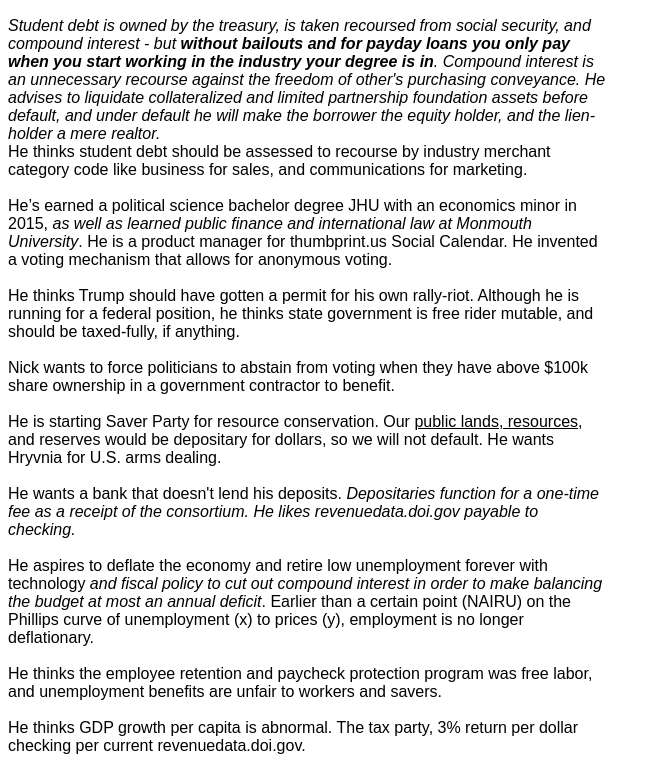
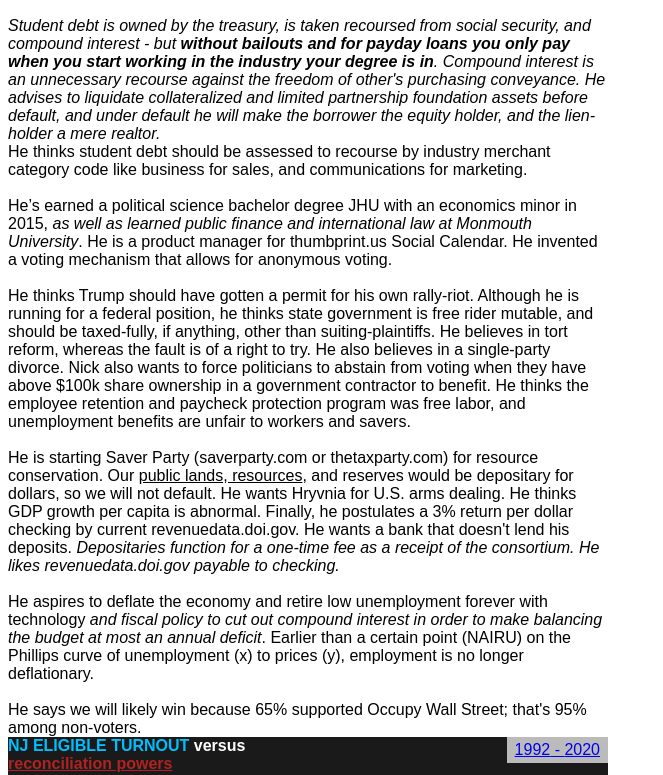
Before and after one commit to NickCarducci/TruncatedWholesaleTax, a React (Create React App) app: page / in a window 1280 px wide. Shown: the part 441-1216 px from the top of the page, without its empty margins (0-663 px from the left). Built offline with nearby package versions, Linux system fonts and the light colour scheme; a web font is replaced by a local one.

Commit message:
Update App.js

```diff
--- a/src/App.js
+++ b/src/App.js
@@ -127,23 +127,26 @@ class App extends React.Component {
         He thinks Trump should have gotten a permit for his own rally-riot.
         Although he is running for a federal position, he thinks state
         government is free rider mutable, and should be taxed-fully, if
-        anything.
-        <br />
-        <br />
-        Nick wants to force politicians to abstain from voting when they have
-        above $100k share ownership in a government contractor to benefit.
+        anything, other than suiting-plaintiffs. He believes in tort reform,
+        whereas the fault is of a right to try. He also believes in a
+        single-party divorce. Nick also wants to force politicians to abstain
+        from voting when they have above $100k share ownership in a government
+        contractor to benefit. He thinks the employee retention and paycheck
+        protection program was free labor, and unemployment benefits are unfair
+        to workers and savers.
         <br />
         <br />
         <span>
-          He is starting Saver Party for resource conservation. Our{space}
+          He is starting Saver Party (saverparty.com or thetaxparty.com) for
+          resource conservation. Our{space}
           <a href="https://2024nj.com/oil" style={{ color: "black" }}>
             public lands, resources
           </a>
           , and reserves would be depositary for dollars, so we will not
-          default. He wants Hryvnia for U.S. arms dealing.
-          <br />
-          <br />
-          He wants a bank that doesn't lend his deposits.{space}
+          default. He wants Hryvnia for U.S. arms dealing. He thinks GDP growth
+          per capita is abnormal. Finally, he postulates a 3% return per dollar
+          checking by current revenuedata.doi.gov. He wants a bank that doesn't
+          lend his deposits.{space}
           <i>
             Depositaries function for a one-time fee as a receipt of the
             consortium. He likes revenuedata.doi.gov payable to checking.
@@ -162,14 +165,6 @@ class App extends React.Component {
           . Earlier than a certain point (NAIRU) on the Phillips curve of
           unemployment (x) to prices (y), employment is no longer deflationary.
         </span>
-        <br />
-        He thinks the employee retention and paycheck protection program was
-        free labor, and unemployment benefits are unfair to workers and savers.
-        <br />
-        <br />
-        He thinks GDP growth per capita is abnormal. The tax party, 3% return
-        per dollar checking per current revenuedata.doi.gov.
-        <br />
         <br />
         He says we will likely win because 65% supported Occupy Wall Street;
         that's 95% among non-voters.
@@ -274,8 +269,6 @@ class App extends React.Component {
             border: "0px solid"
           }}
         />
-        He believes in tort reform, whereas the fault is of a right to try. He
-        also believes in a single-party divorce.
       </div>
     );
   }
```
